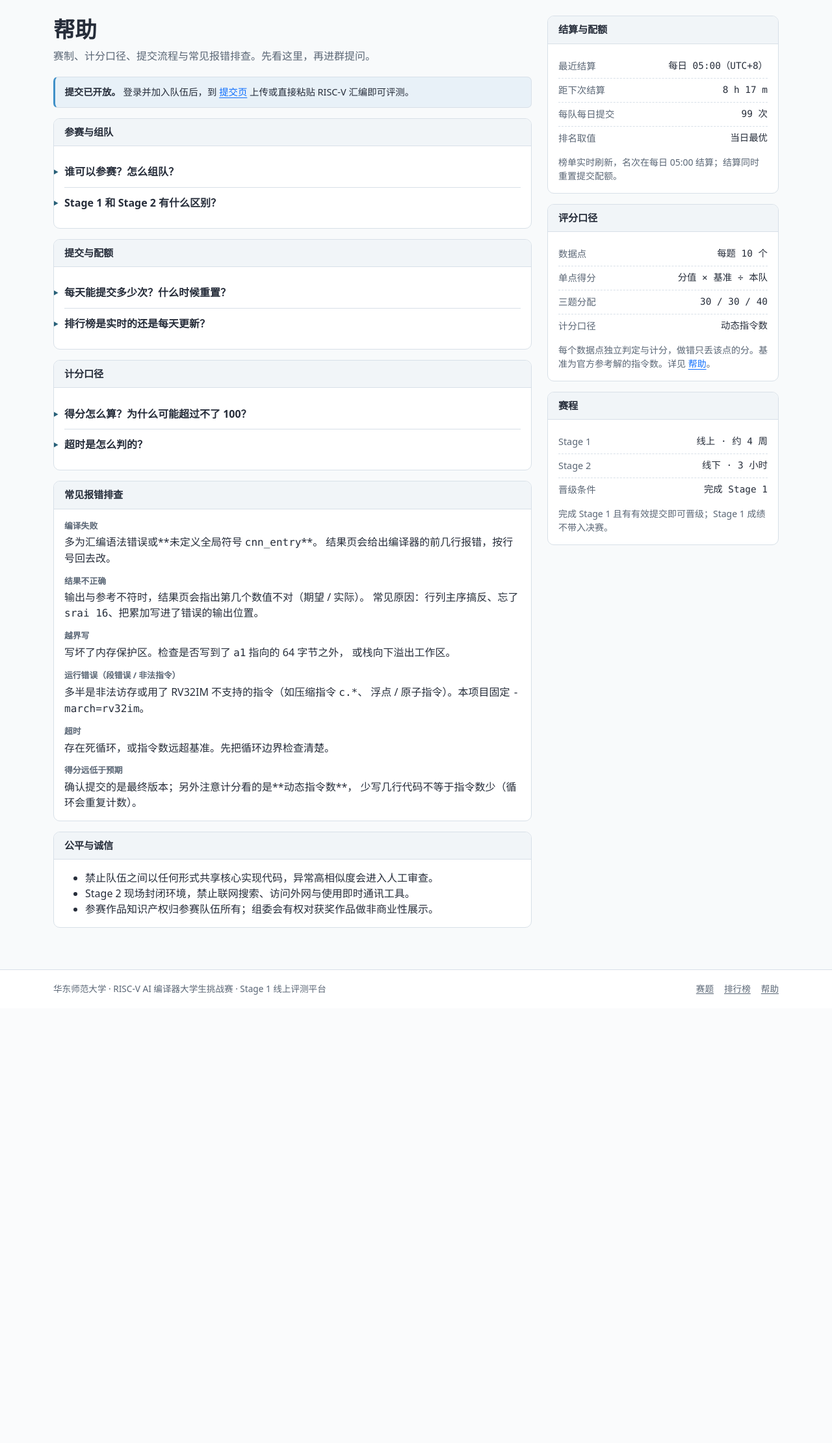
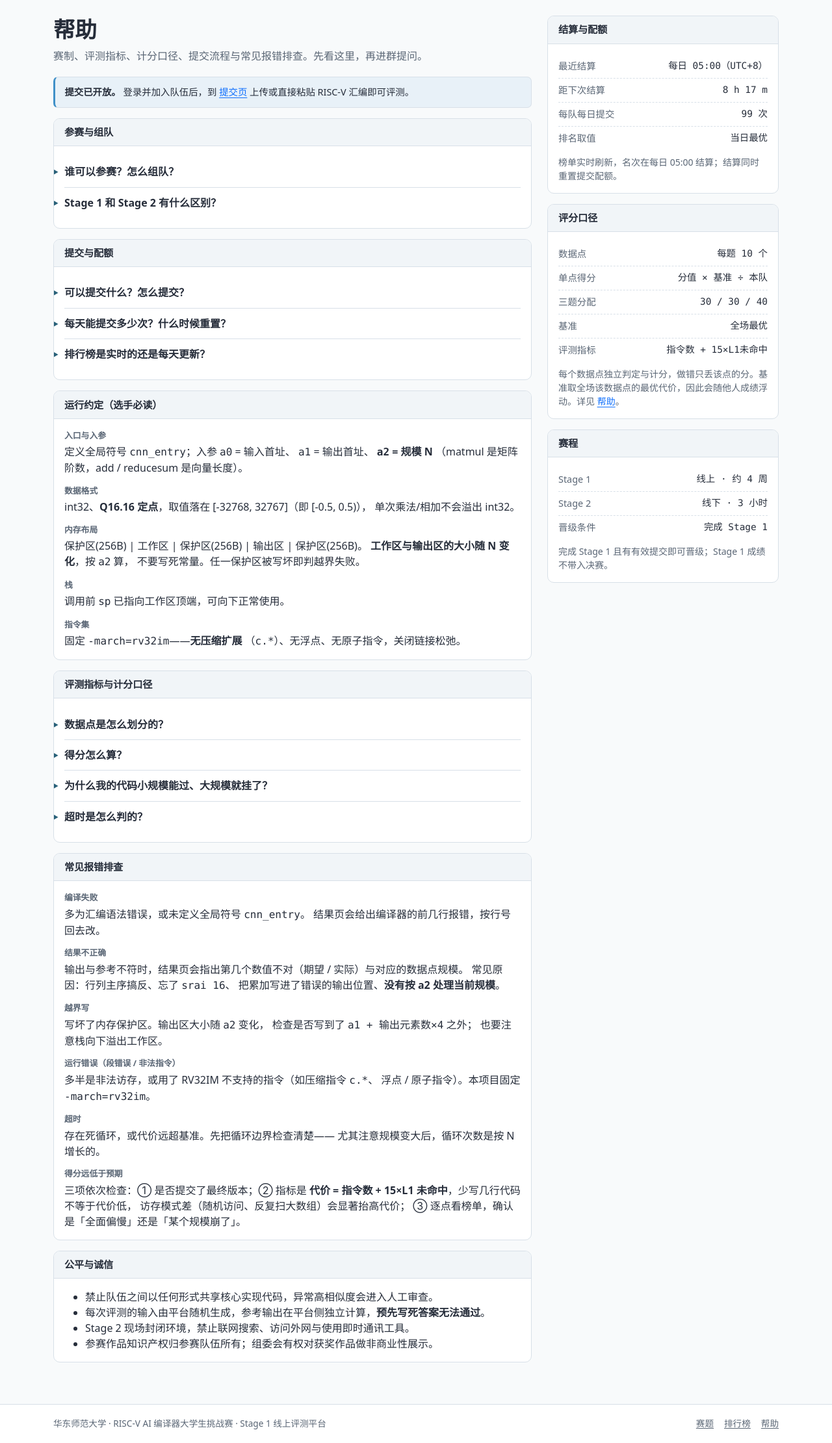
Before and after one commit to ScratchV-Compiler/riscv-ai-compiler-platform, a Flask app: page /help in a window 1280 px wide. Shown: the part 107-2328 px from the top of the page at 65% size. Before the commit the page ends 1638 px from the top, so only its background shows below. Run offline with Flask 3, Linux system fonts and the light colour scheme; some libraries are stand-ins or nearby versions.

Commit message:
docs(帮助): 重写帮助页并对齐全站文案
帮助页此前还写着「基准是官方参考解的动态指令数」——那是两轮改动前的口径
（现在是**全场最优的动态基准** + **代价指标**）。本轮全面对齐：

新增/重写：
- 「运行约定（选手必读）」独立成节：a0/a1/**a2=规模 N**、Q16.16 取值域、
  内存布局随 N 变化、栈、-march=rv32im
- 「数据点是怎么划分的」：10 个点**规模逐点递增**，不是同一份数据跑十遍
- 「评测指标」：代价 = 指令数 + 15×L1 未命中，含 α 的来历
- 「单点得分」：基准 = **该点全场最优**，会随他人成绩浮动
- 「怎么看榜」：单题视图把 10 个数据点铺成 10 列，合计分会把崩掉的规模抹掉
- 新增 FAQ「为什么小规模能过、大规模就挂了」——**把规模写死、没读 a2**
  （本次真实提交踩到的坑，写进去避免其他队伍重蹈）

同步修正：index / problems / _rail / submit 里仍在说「基准指令数」的地方；
清掉 help/problems 里三处不渲染的 markdown 星号。

Co-Authored-By: Claude <noreply@anthropic.com>

```diff
--- a/templates/_rail.html
+++ b/templates/_rail.html
@@ -21,10 +21,11 @@
       <li><span class="k">数据点</span><span class="v">每题 10 个</span></li>
       <li><span class="k">单点得分</span><span class="v">分值 × 基准 ÷ 本队</span></li>
       <li><span class="k">三题分配</span><span class="v">30 / 30 / 40</span></li>
-      <li><span class="k">计分口径</span><span class="v">动态指令数</span></li>
+      <li><span class="k">基准</span><span class="v">全场最优</span></li>
+      <li><span class="k">评测指标</span><span class="v">指令数 + 15×L1未命中</span></li>
     </ul>
     <p class="text-body-secondary small mb-0 mt-2">
-      每个数据点独立判定与计分，做错只丢该点的分。基准为官方参考解的指令数。详见
+      每个数据点独立判定与计分，做错只丢该点的分。基准取全场该数据点的最优代价，因此会随他人成绩浮动。详见
       <a href="{{ url_for('help_page') }}">帮助</a>。
     </p>
   </div>
--- a/templates/help.html
+++ b/templates/help.html
@@ -4,7 +4,7 @@
 {% block content %}
 <div class="page-head">
   <h1>帮助</h1>
-  <p class="lede">赛制、计分口径、提交流程与常见报错排查。先看这里，再进群提问。</p>
+  <p class="lede">赛制、评测指标、计分口径、提交流程与常见报错排查。先看这里，再进群提问。</p>
 </div>
 
 <div class="notice notice-info mb-3" role="status">
@@ -45,6 +45,16 @@
   <div class="panel-head"><h2 id="faqSubmit">提交与配额</h2></div>
   <div class="panel-body">
     <details class="faq">
+      <summary>可以提交什么？怎么提交？</summary>
+      <div class="faq-body">
+        <p>提交 <span class="mono">.s</span> 源码（RV32IM 汇编），两种方式二选一：
+          在提交页<b>上传文件</b>，或直接<b>粘贴代码</b>。两者同时给出时以上传的文件为准。</p>
+        <p>源码须定义全局符号 <span class="mono">cnn_entry</span>；
+          不允许使用 <span class="mono">.incbin</span> / <span class="mono">.include</span>
+          （单文件提交不需要读外部文件）。</p>
+      </div>
+    </details>
+    <details class="faq">
       <summary>每天能提交多少次？什么时候重置？</summary>
       <div class="faq-body">
         <p>每队每天最多提交 99 次，配额在每日 05:00（UTC+8）随榜单结算一起重置。计分取当日最优，多提交不会覆盖更好的成绩。</p>
@@ -59,32 +69,89 @@
   </div>
 </section>
 
+<section class="panel" aria-labelledby="faqRun">
+  <div class="panel-head"><h2 id="faqRun">运行约定（选手必读）</h2></div>
+  <div class="panel-body">
+    <dl class="spec">
+      <dt>入口与入参</dt>
+      <dd>定义全局符号 <span class="mono">cnn_entry</span>；入参
+        <span class="mono">a0</span> = 输入首址、
+        <span class="mono">a1</span> = 输出首址、
+        <strong><span class="mono">a2</span> = 规模 N</strong>
+        （matmul 是矩阵阶数，add / reducesum 是向量长度）。</dd>
+      <dt>数据格式</dt>
+      <dd>int32、<strong>Q16.16 定点</strong>，取值落在 [-32768, 32767]（即 [-0.5, 0.5)），
+        单次乘法/相加不会溢出 int32。</dd>
+      <dt>内存布局</dt>
+      <dd>保护区(256B) | 工作区 | 保护区(256B) | 输出区 | 保护区(256B)。
+        <strong>工作区与输出区的大小随 N 变化</strong>，按 <span class="mono">a2</span> 算，
+        不要写死常量。任一保护区被写坏即判越界失败。</dd>
+      <dt>栈</dt>
+      <dd>调用前 <span class="mono">sp</span> 已指向工作区顶端，可向下正常使用。</dd>
+      <dt>指令集</dt>
+      <dd>固定 <span class="mono">-march=rv32im</span>——<strong>无压缩扩展</strong>
+        （<span class="mono">c.*</span>）、无浮点、无原子指令，关闭链接松弛。</dd>
+    </dl>
+  </div>
+</section>
+
 <section class="panel" aria-labelledby="faqScore">
-  <div class="panel-head"><h2 id="faqScore">计分口径</h2></div>
+  <div class="panel-head"><h2 id="faqScore">评测指标与计分口径</h2></div>
   <div class="panel-body">
     <details class="faq">
-      <summary>得分怎么算？为什么可能超过不了 100？</summary>
+      <summary>数据点是怎么划分的？</summary>
+      <div class="faq-body">
+        <p>每题 <strong>10 个数据点，规模逐点递增</strong>——不是同一份数据跑十遍：</p>
+        <ul>
+          <li><span class="mono">add</span> / <span class="mono">reducesum</span>：N = 64, 128, …, 4096</li>
+          <li><span class="mono">matmul-4x4</span>：4×4, 8×8, …, 64×64</li>
+        </ul>
+        <p>由小到大覆盖「基本正确性 → 循环开销 → 访存瓶颈」。完整表格见
+          <a href="{{ url_for('problems_page') }}">赛题页</a>。</p>
+      </div>
+    </details>
+    <details class="faq">
+      <summary>得分怎么算？</summary>
       <div class="faq-body">
         <dl class="spec">
+          <dt>评测指标</dt>
+          <dd><span class="mono">代价 = 动态指令数 + 15 × L1 未命中次数</span>。
+            未命中按顺序核的实际代价折算：L1 命中 2 拍、未命中约 15~20 拍且互不重叠
+            （该核只有一个填充槽），结合实测 IPC≈0.75，取 α = 15。</dd>
           <dt>数据点与分值</dt>
-          <dd>每题 <strong>10 个数据点</strong>，每个数据点独立判定、独立给分。
+          <dd>每题 10 个数据点，每个独立判定、独立给分。
             <span class="mono">add</span> 与 <span class="mono">matmul-4x4</span> 每点 3 分（各 30 分），
             <span class="mono">reducesum</span> 每点 4 分（40 分），三题合计 <strong>100 分</strong>。</dd>
           <dt>单点得分</dt>
-          <dd>做对的数据点得分 = 分值 × min(1, 基准指令数 ÷ 本队指令数)。
-            基准是官方参考解的动态指令数；比基准多用多少指令，就按比例扣多少。</dd>
+          <dd>做对的点得分 = 分值 × min(1, <strong>该点全场最优代价</strong> ÷ 本队该点代价)。
+            基准取<strong>全场最优</strong>（对齐官方策划案「以最优成绩为基准」），
+            所以分数会随其他队伍的成绩浮动——别人变快，你的分会被压低，这是设计如此。</dd>
           <dt>做错了会怎样</dt>
           <dd>只丢那一个数据点的分，其余数据点照常评测——不会因为一个点错就整题归零。
             唯一的整题级失败是<strong>编译不通过</strong>。</dd>
-          <dt>满分取用</dt>
-          <dd>三题满分 100。同一队同一天内取当日最高分。</dd>
+          <dt>怎么看榜</dt>
+          <dd>排行榜上点某一题，会把该题的 10 个数据点铺成 10 列。
+            <strong>合计分会把「哪个规模崩了」抹掉</strong>，逐点视图能直接看出来——
+            例如总分第一的队可能在所有大规模数据点上都被反超。</dd>
         </dl>
+      </div>
+    </details>
+    <details class="faq">
+      <summary>为什么我的代码小规模能过、大规模就挂了？</summary>
+      <div class="faq-body">
+        <p>最常见的原因是<strong>把规模写死了</strong>。平台通过
+          <span class="mono">a2</span> 传入当前数据点的规模 N，10 个数据点的 N 各不相同。
+          如果代码里用了固定常量（例如只处理 4×4）而没读 <span class="mono">a2</span>，
+          就只能在 N 恰好匹配的那个点上通过，其余 9 个全部失败。</p>
+        <p>注意这里有个取舍：<strong>针对单一规模做特化往往在那个点上更快</strong>
+          （编译器能把循环完全展开），但代价是其他规模归零。
+          规模分级的数据点正是为了考察「可扩展性」。</p>
       </div>
     </details>
     <details class="faq">
       <summary>超时是怎么判的？</summary>
       <div class="faq-body">
-        <p>单个数据点执行超过时限（或指令数超出上限）时该点得 0 分，其余数据点仍会继续评测。
+        <p>单个数据点执行超过时限（或代价超出上限）时该点得 0 分，其余数据点仍会继续评测。
           请优先保证跑通，再谈优化。</p>
       </div>
     </details>
@@ -96,22 +163,27 @@
   <div class="panel-body">
     <dl class="spec">
       <dt>编译失败</dt>
-      <dd>多为汇编语法错误或**未定义全局符号 <span class="mono">cnn_entry</span>**。
+      <dd>多为汇编语法错误，或未定义全局符号 <span class="mono">cnn_entry</span>。
         结果页会给出编译器的前几行报错，按行号回去改。</dd>
       <dt>结果不正确</dt>
-      <dd>输出与参考不符时，结果页会指出第几个数值不对（期望 / 实际）。
-        常见原因：行列主序搞反、忘了 <span class="mono">srai 16</span>、把累加写进了错误的输出位置。</dd>
+      <dd>输出与参考不符时，结果页会指出第几个数值不对（期望 / 实际）与对应的数据点规模。
+        常见原因：行列主序搞反、忘了 <span class="mono">srai 16</span>、
+        把累加写进了错误的输出位置、<strong>没有按 a2 处理当前规模</strong>。</dd>
       <dt>越界写</dt>
-      <dd>写坏了内存保护区。检查是否写到了 <span class="mono">a1</span> 指向的 64 字节之外，
-        或栈向下溢出工作区。</dd>
+      <dd>写坏了内存保护区。输出区大小随 <span class="mono">a2</span> 变化，
+        检查是否写到了 <span class="mono">a1 + 输出元素数×4</span> 之外；
+        也要注意栈向下溢出工作区。</dd>
       <dt>运行错误（段错误 / 非法指令）</dt>
-      <dd>多半是非法访存或用了 RV32IM 不支持的指令（如压缩指令 <span class="mono">c.*</span>、
+      <dd>多半是非法访存，或用了 RV32IM 不支持的指令（如压缩指令 <span class="mono">c.*</span>、
         浮点 / 原子指令）。本项目固定 <span class="mono">-march=rv32im</span>。</dd>
       <dt>超时</dt>
-      <dd>存在死循环，或指令数远超基准。先把循环边界检查清楚。</dd>
+      <dd>存在死循环，或代价远超基准。先把循环边界检查清楚——
+        尤其注意规模变大后，循环次数是按 N 增长的。</dd>
       <dt>得分远低于预期</dt>
-      <dd>确认提交的是最终版本；另外注意计分看的是**动态指令数**，
-        少写几行代码不等于指令数少（循环会重复计数）。</dd>
+      <dd>三项依次检查：① 是否提交了最终版本；② 指标是
+        <strong>代价 = 指令数 + 15×L1 未命中</strong>，少写几行代码不等于代价低，
+        访存模式差（随机访问、反复扫大数组）会显著抬高代价；
+        ③ 逐点看榜单，确认是「全面偏慢」还是「某个规模崩了」。</dd>
     </dl>
   </div>
 </section>
@@ -121,6 +193,7 @@
   <div class="panel-body">
     <ul class="mb-0">
       <li>禁止队伍之间以任何形式共享核心实现代码，异常高相似度会进入人工审查。</li>
+      <li>每次评测的输入由平台随机生成，参考输出在平台侧独立计算，<strong>预先写死答案无法通过</strong>。</li>
       <li>Stage 2 现场封闭环境，禁止联网搜索、访问外网与使用即时通讯工具。</li>
       <li>参赛作品知识产权归参赛队伍所有；组委会有权对获奖作品做非商业性展示。</li>
     </ul>
--- a/templates/index.html
+++ b/templates/index.html
@@ -6,7 +6,7 @@
   <span class="chip"><span class="dot" aria-hidden="true"></span>Stage 1 线上赛 · 进行中</span>
   <h1>RISC-V AI 编译器挑战赛</h1>
   <p class="lede">
-    提交手写的 RISC-V 汇编，平台在 qemu 上真实执行，按正确性与动态指令数计分。
+    提交手写的 RISC-V 汇编，平台在 qemu 上真实执行，按正确性与代价（指令数 + 访存）计分。
   </p>
   <div class="hero-cta">
     <a class="btn btn-brand" href="{{ url_for('standings_page') }}">查看排行榜</a>
--- a/templates/submit.html
+++ b/templates/submit.html
@@ -27,7 +27,7 @@
   <h1>提交代码</h1>
   <p class="lede">
     提交 {{ suffix }} 源码，平台会用 clang 汇编链接后在 qemu-riscv32 上真实执行，
-    先判正确性，通过后按动态指令数计分。可以上传文件，也可以直接粘贴。
+    先判正确性，通过后按代价（指令数 + 访存）计分。可以上传文件，也可以直接粘贴。
   </p>
 </div>
 
```
Also changed, not shown: docs/03-实现记录.md (+2 -1 lines), templates/problems.html (+9 -4 lines).
